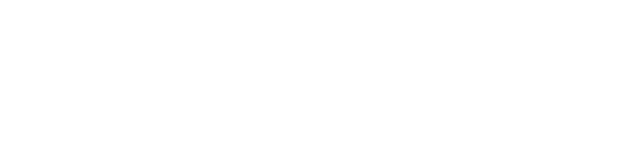
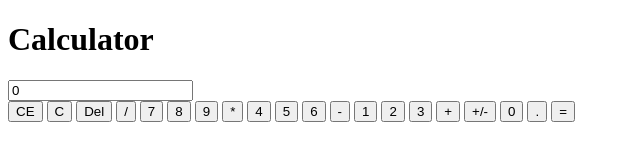
Before and after one commit to JADundee/Calculator, a plain HTML site: page index.html in a window 1280 px wide. Shown: the whole page, without its empty margins (0-640 px from the left). Drawn offline with Linux system fonts and the light colour scheme.

Commit message:
html layout finished

```diff
--- a/index.html
+++ b/index.html
@@ -1,5 +1,6 @@
 <!DOCTYPE html>
 <html lang="en">
+
 <head>
     <meta charset="UTF-8">
     <meta http-equiv="X-UA-Compatible" content="IE=edge">
@@ -8,7 +9,46 @@
     <link rel="stylesheet" href="css/main.css">
     <script src="js/main.js" defer></script>
 </head>
+
 <body>
+    <main class="container">
+
+        <header class="header">
+            <h1>Calculator</h1>
+        </header>
+
+        <section class="display">
+            <div class="previousValue"></div>
+            <input type="text" class="currentValue" value="0" readonly>
+        </section>
+
+        <button class="clearEntry function">CE</button>
+        <button class="clear function">C</button>
+        <button class="delete function">Del</button>
+        <button class="operator divide function">/</button>
+
+        <button class="number">7</button>
+        <button class="number">8</button>
+        <button class="number">9</button>
+        <button class="operator function">*</button>
+
+        <button class="number">4</button>
+        <button class="number">5</button>
+        <button class="number">6</button>
+        <button class="operator function">-</button>
+
+        <button class="number function">1</button>
+        <button class="number function">2</button>
+        <button class="number function">3</button>
+        <button class="operator function">+</button>
+
+        <button class="signChange">+/-</button>
+        <button class="number">0</button>
+        <button class="number">.</button>
+        <button class="equals">=</button>
+
+    </main>
 
 </body>
+
 </html>
```
